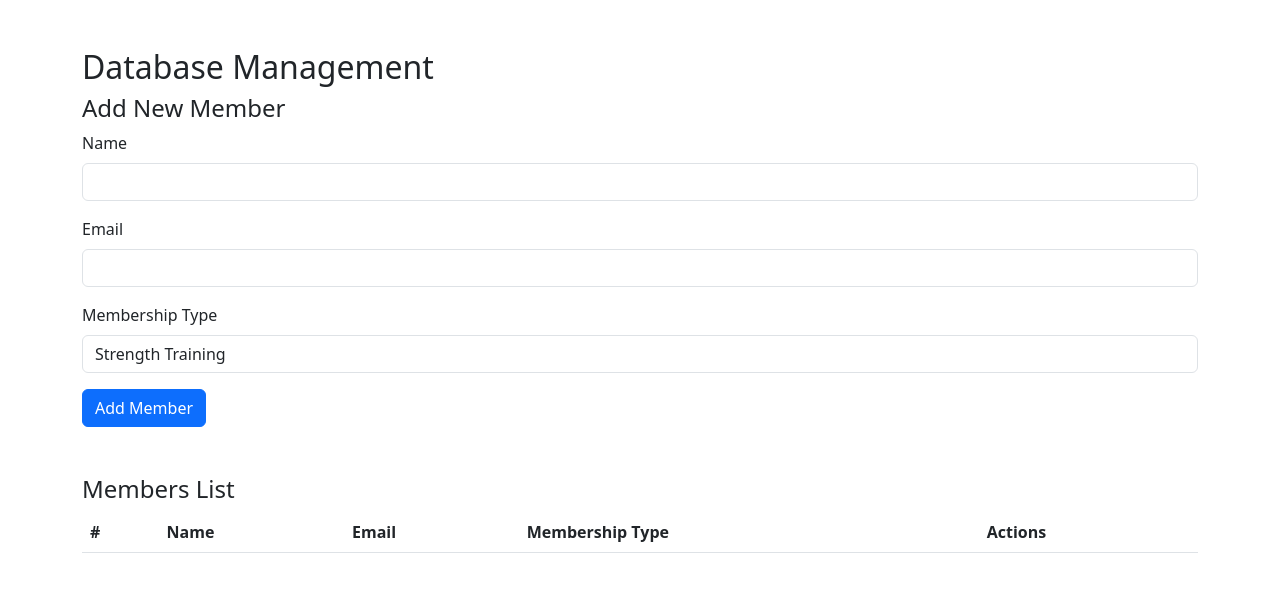
After one commit to AbdirahmanX881/SomaliFitnessGym, a PHP site: page /pages/database.php in a window 1280 px wide. The commit adds this page. Shown: the top 592 px of the page. Run offline with PHP 8.4, Linux system fonts and the light colour scheme; the visitor is signed in with stand-in values (Sample User, id 1); tables that the repository leaves empty or names only in its code hold one stand-in row (values such as "Sample post"); lists and menus that the app fills with data are empty.

Commit message:
version5

```diff
--- a/index.php
+++ b/index.php
@@ -252,7 +252,7 @@ session_start();
 
     <!-- Footer Section -->
     <div class="footer">
-        <p>Contact Us | <a href="mailto:info@somalifitness.com">info@somalifitness.com</a> | +252 61 XXX XXXX</p>
+        <p>Contact Us | <a href="mailto:info@somalifitness.com">info@somalifitness.com</a> | +252 61 770555718</p>
         <p>Follow Us: <a href="#" target="_blank">Facebook</a> | <a href="#" target="_blank">Instagram</a> | <a href="#" target="_blank">Twitter</a></p>
     </div>
 
--- /dev/null
+++ b/pages/database.php
@@ -0,0 +1,101 @@
+<?php
+session_start();
+require_once "../includes/config.php";
+
+// Check if the user is logged in and is an admin
+if (!isset($_SESSION["loggedin"]) || $_SESSION["loggedin"] !== true || $_SESSION["role"] !== 'admin') {
+    header("location: login.php");
+    exit;
+}
+
+// Fetch members list
+$sql = "SELECT * FROM people WHERE role = 'member'";
+$result = mysqli_query($conn, $sql);
+
+// Handle delete member
+if (isset($_GET['delete_id'])) {
+    $delete_id = $_GET['delete_id'];
+    $delete_sql = "DELETE FROM people WHERE id = '$delete_id'";
+    mysqli_query($conn, $delete_sql);
+    header("Location: database.php");
+    exit;
+}
+
+// Handle adding a new member
+if ($_SERVER["REQUEST_METHOD"] == "POST" && isset($_POST['add_member'])) {
+    $name = $_POST['name'];
+    $email = $_POST['email'];
+    $membership_type = $_POST['membership_type'];
+
+    // Insert new member
+    $insert_sql = "INSERT INTO people (name, email, membership_type, role) VALUES ('$name', '$email', '$membership_type', 'member')";
+    mysqli_query($conn, $insert_sql);
+    header("Location: database.php");
+    exit;
+}
+
+?>
+
+<!DOCTYPE html>
+<html lang="en">
+<head>
+    <meta charset="UTF-8">
+    <meta name="viewport" content="width=device-width, initial-scale=1.0">
+    <title>Database Management</title>
+    <link href="https://cdn.jsdelivr.net/npm/bootstrap@5.3.0/dist/css/bootstrap.min.css" rel="stylesheet">
+</head>
+<body>
+    <div class="container mt-5">
+        <h2>Database Management</h2>
+
+        <!-- Add Member Form -->
+        <h4>Add New Member</h4>
+        <form method="post">
+            <div class="mb-3">
+                <label for="name" class="form-label">Name</label>
+                <input type="text" class="form-control" id="name" name="name" required>
+            </div>
+            <div class="mb-3">
+                <label for="email" class="form-label">Email</label>
+                <input type="email" class="form-control" id="email" name="email" required>
+            </div>
+            <div class="mb-3">
+                <label for="membership_type" class="form-label">Membership Type</label>
+                <select class="form-control" id="membership_type" name="membership_type" required>
+                    <option value="strength">Strength Training</option>
+                    <option value="cardio">Cardio Fitness</option>
+                    <option value="weight_loss">Weight Loss</option>
+                    <option value="yoga">Yoga</option>
+                </select>
+            </div>
+            <button type="submit" name="add_member" class="btn btn-primary">Add Member</button>
+        </form>
+
+        <h4 class="mt-5">Members List</h4>
+        <table class="table table-striped">
+            <thead>
+                <tr>
+                    <th>#</th>
+                    <th>Name</th>
+                    <th>Email</th>
+                    <th>Membership Type</th>
+                    <th>Actions</th>
+                </tr>
+            </thead>
+            <tbody>
+                <?php while ($row = mysqli_fetch_assoc($result)): ?>
+                    <tr>
+                        <td><?php echo $row['id']; ?></td>
+                        <td><?php echo $row['name']; ?></td>
+                        <td><?php echo $row['email']; ?></td>
+                        <td><?php echo ucfirst($row['membership_type']); ?></td>
+                        <td>
+                            <a href="?delete_id=<?php echo $row['id']; ?>" class="btn btn-danger btn-sm">Delete</a>
+                        </td>
+                    </tr>
+                <?php endwhile; ?>
+            </tbody>
+        </table>
+    </div>
+</body>
+</html>
--- a/pages/sidebar.php
+++ b/pages/sidebar.php
@@ -57,6 +57,7 @@
             <li class="nav-item">
                 <a class="nav-link text-danger" href="logout.php">
                     <i class="fas fa-sign-out-alt me-2"></i>
+
                     Logout
                 </a>
             </li>
```
Also changed, not shown: pages/settings.php (added, +68 -0 lines).
